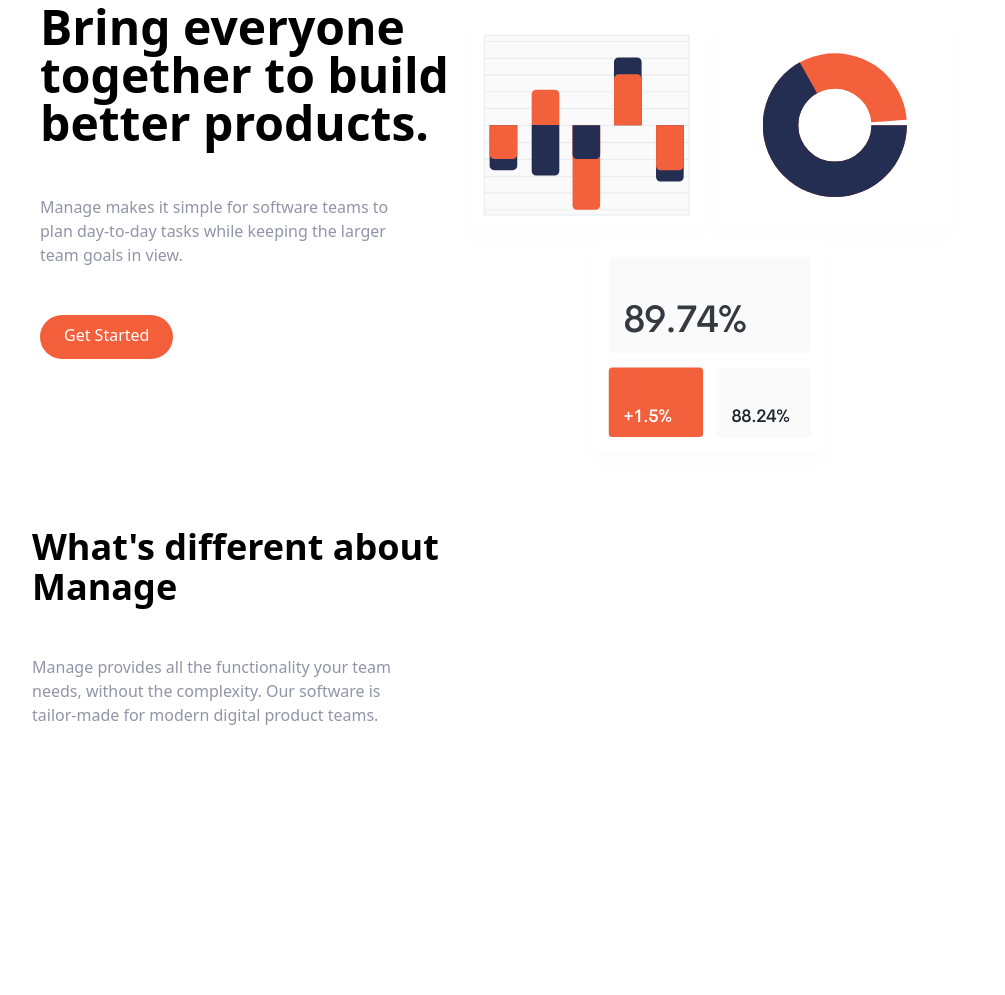
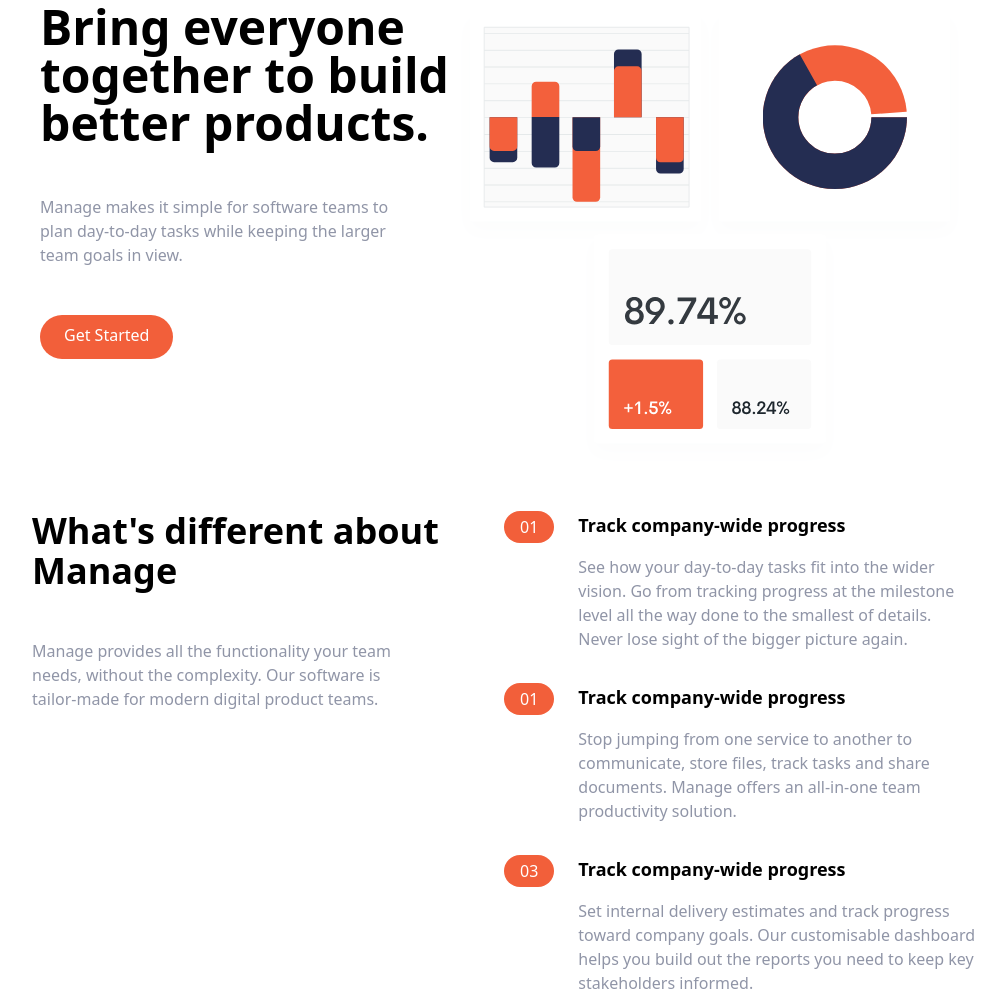
Before and after one commit to charlesaggasid/tailwaind-css, a website: page index.html in a window 1280 px wide. Shown: the part 129-1124 px from the top of the page, without its empty margins (136-1141 px from the left). Before the commit the page ends 856 px from the top, so only its background shows below. Drawn offline with Linux system fonts and the light colour scheme.

Commit message:
completed full features section

```diff
--- a/index.html
+++ b/index.html
@@ -37,7 +37,7 @@
   <!-- Flex Container -->
   <div class="container flex flex-col-reverse items-center px-6 mx-auto mt-10 space-y-0 md:space-y-0 md:flex-row">
     <!-- Left Item -->
-    <div class="flex flex-col mb-32 space-y-12 md:w-1/2">
+    <div class="flex flex-col mb-28 space-y-12 md:w-1/2">
       <h1 class="max-w-md text-4xl font-bold text-center md:text-5xl md:text-left">
         Bring everyone together to build better products.
       </h1>
@@ -57,11 +57,11 @@
   </div>
 </section>
 
-<!-- Features Section -->
+<!-- Features Section START -->
 <section class="features">
   <!-- Flex Container -->
   <div class="container flex flex-col px-4 mx-auto mt-10 space-y-12 md:space-y-0 md:flex-row">
-    <!-- 1st Flex item What's Different-->
+    <!-- 1st Flex item What's Different START-->
     <div class="flex flex-col space-y-12 md:w-1/2">
       <h2 class="max-w-md text-4xl font-bold text-center md:text-left">
         What's different about Manage
@@ -72,14 +72,98 @@
         teams.
       </p>
     </div>
+    <!-- 1st Flex item What's Different START-->
 
-    <!-- 2nd Flex item Numbered List -->
+    <!-- 2nd Flex item Numbered List START -->
     <div class="flex flex-col space-y-8 md:w-1/2">
-      <!-- List Item 1 -->
+
+      <!-- List Item 1 START -->
+      <div class="flex flex-col space-y-3 md:space-y-0 md:space-x-6 md:flex-row">
+        <!-- Heading -->
+        <div class="rounded-l-full bg-brightRedSupLight md:bg-transparent">
+          <div class="flex items-center space-x-2">
+            <div class="px-4 py-2 text-white rounded-full md:py-1 bg-brightRed">
+              01
+            </div>
+            <h3 class="text-base font-bold md:mb-4 md:hidden">
+              Track company-wide progress
+            </h3>
+          </div>
+        </div>
+        <div>
+          <h3 class="hidden mb-4 text-lg font-bold md:block">
+            Track company-wide progress
+          </h3>
+          <p class="text-darkGrayishBlue">
+            See how your day-to-day tasks fit into the wider vision. Go from
+            tracking progress at the milestone level all the way done to the
+            smallest of details. Never lose sight of the bigger picture
+            again.
+          </p>
+        </div>
+      </div>
+      <!-- List Item 1 END -->
+
+      <!-- List Item 2 START -->
+      <div class="flex flex-col space-y-3 md:space-y-0 md:space-x-6 md:flex-row">
+        <!-- Heading -->
+        <div class="rounded-l-full bg-brightRedSupLight md:bg-transparent">
+          <div class="flex items-center space-x-2">
+            <div class="px-4 py-2 text-white rounded-full md:py-1 bg-brightRed">
+              01
+            </div>
+            <h3 class="text-base font-bold md:mb-4 md:hidden">
+              Everything you need in one place
+            </h3>
+          </div>
+        </div>
+        <div>
+          <h3 class="hidden mb-4 text-lg font-bold md:block">
+            Track company-wide progress
+          </h3>
+          <p class="text-darkGrayishBlue">
+            Stop jumping from one service to another to communicate, store
+            files, track tasks and share documents. Manage offers an
+            all-in-one team productivity solution.
+          </p>
+        </div>
+      </div>
+      <!-- List Item 2 END -->
+
+      <!-- List Item 3 START -->
+      <div class="flex flex-col space-y-3 md:space-y-0 md:space-x-6 md:flex-row">
+        <!-- Heading -->
+        <div class="rounded-l-full bg-brightRedSupLight md:bg-transparent">
+          <div class="flex items-center space-x-2">
+            <div class="px-4 py-2 text-white rounded-full md:py-1 bg-brightRed">
+              03
+            </div>
+            <h3 class="text-base font-bold md:mb-4 md:hidden">
+              Advanced built-in reports
+            </h3>
+          </div>
+        </div>
+        <div>
+          <h3 class="hidden mb-4 text-lg font-bold md:block">
+            Track company-wide progress
+          </h3>
+          <p class="text-darkGrayishBlue">
+            Set internal delivery estimates and track progress toward
+            company goals. Our customisable dashboard helps you build out
+            the reports you need to keep key stakeholders informed.
+          </p>
+        </div>
+      </div>
+      <!-- List Item 3 END -->
 
     </div>
+    <!-- 2nd Flex item Numbered List END -->
+  </div>
   </div>
 </section>
+<!-- Features Section END -->
+
+
 
 <body>
 
```
Also changed, not shown: css/main.css.
